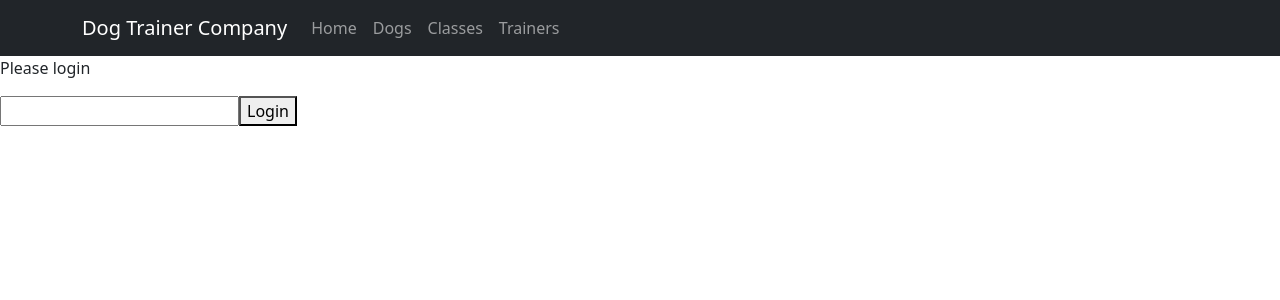
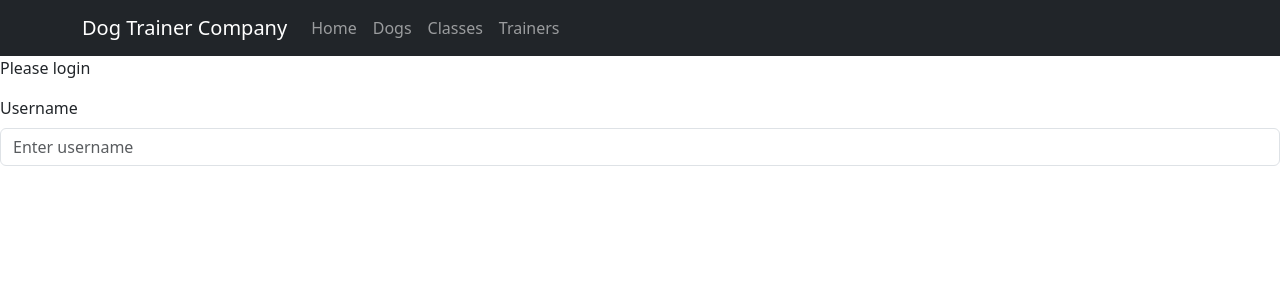
Before and after one commit to knowicki024/dog-trainers-app, a React (Create React App) app in the folder client/: page / in a window 1280 px wide. Shown: the top 300 px of the page. Built offline with nearby package versions, Linux system fonts and the light colour scheme; no server answers.

Commit message:
refactored login form;

```diff
--- a/client/src/components/Login.jsx
+++ b/client/src/components/Login.jsx
@@ -1,4 +1,5 @@
 import React , {useState} from 'react';
+import Form from 'react-bootstrap/Form';
 
 function Login({onLogin}){
     const [username, setUsername]= useState('')
@@ -32,14 +33,21 @@
         })}
 
     return (
-        <form onSubmit={handleSubmit} >
-          <input
-            type="text"
-            value={username}
-            onChange={e => setUsername(e.target.value)}
-          />
-          <button type="submit">Login</button>
-        </form>
+        <Form onSubmit={handleSubmit}>
+            <Form.Group className="mb-3" controlId="formGroupEmail">
+                <Form.Label>Username</Form.Label>
+                <Form.Control type="text" placeholder="Enter username" value={username}
+                    onChange={e => setUsername(e.target.value)}/>
+            </Form.Group>
+        </Form>
+        // <form onSubmit={handleSubmit} >
+        //   <input
+        //     type="text"
+        //     value={username}
+        //     onChange={e => setUsername(e.target.value)}
+        //   />
+        //   <button type="submit">Login</button>
+        // </form>
       )}
 
 export default Login
```
